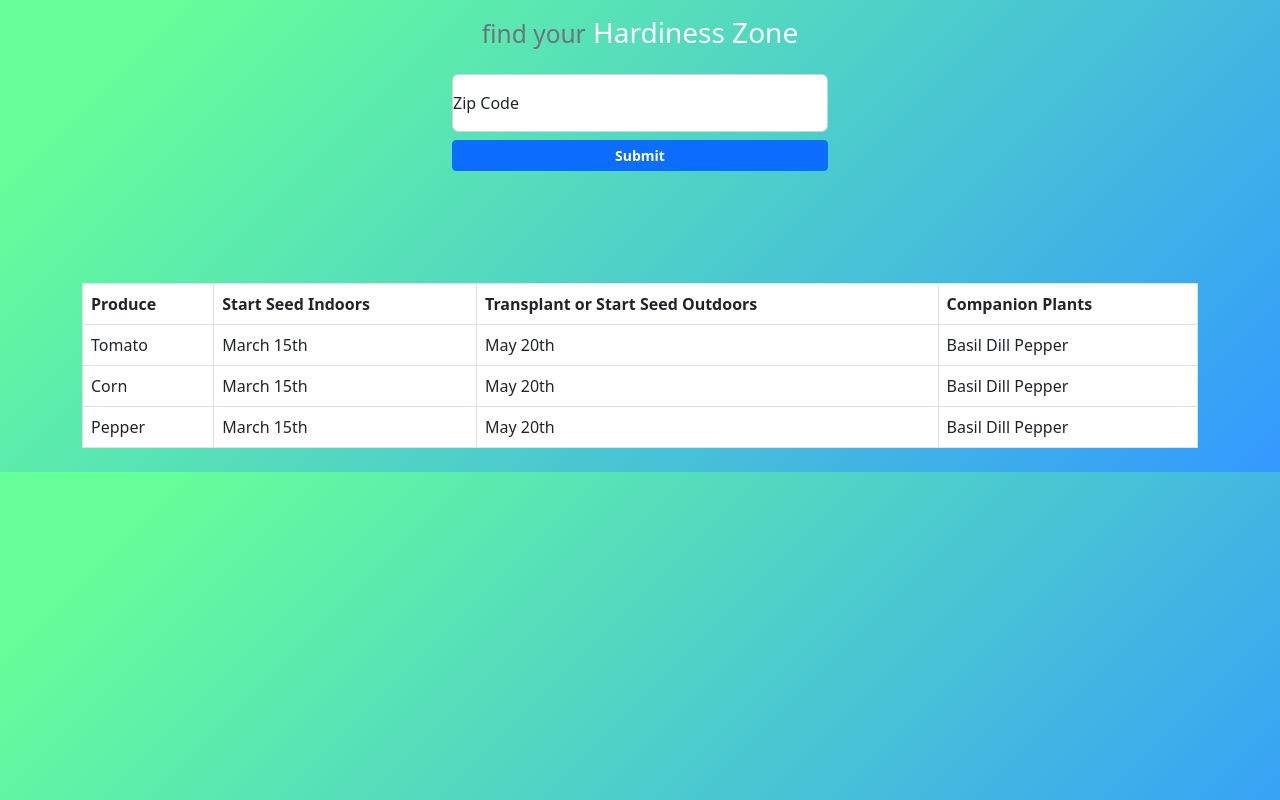
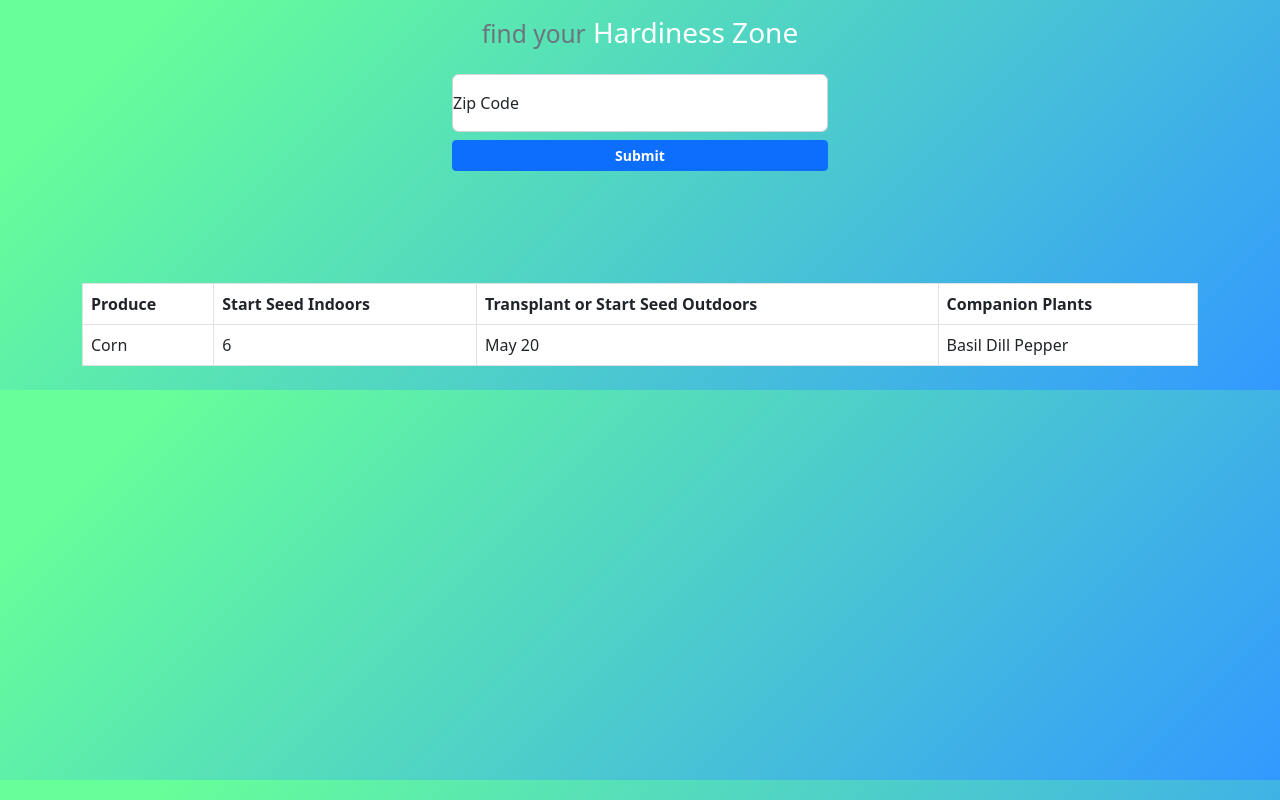
Before and after one commit to amandajo502/hardiness-zone-finder, a website: page index.html in a window 1280 px wide. Drawn offline with nearby package versions, Linux system fonts and the light colour scheme.

Commit message:
zone interaction

```diff
--- a/index.html
+++ b/index.html
@@ -57,7 +57,7 @@
         <tr>
           <th data-field="name">Produce</th>
           <th data-field="startSeedIndoors">Start Seed Indoors</th>
-          <th data-field="transplantOutdoors">Transplant or Start Seed Outdoors</th>
+          <th data-field="zoneTransplantOutdoors">Transplant or Start Seed Outdoors</th>
           <th data-field="companionPlants">Companion Plants</th>
         </tr>
       </thead>
--- a/public/js/hzf.js
+++ b/public/js/hzf.js
@@ -9,7 +9,7 @@ const zoneSpans = [
   document.getElementById("zoneSpan1"),
   document.getElementById("zoneSpan2"),
 ];
-let zoneInfo = {};
+let zoneInfo = { hardiness_zone: "3g" };
 
 zipInput.addEventListener("input", (e) => {
   resultContainer.classList.remove("visible");
@@ -61,22 +61,30 @@ const updateZoneSpans = (zoneInfo) => {
   resultContainer.classList.add("visible");
 };
 
+const getOutdoorPlantTime = (prods) => {
+  const result = prods.zoneTransplantOutdoors.filter(
+    (item) => item.zone === zoneInfo.hardiness_zone.charAt(0)
+  );
+  return result[0].date
+};
+
 fetch("produce-data.json")
-.then(function(response){
+  .then(function (response) {
     return response.json();
   })
-.then(function(products){
+  .then(function (products) {
     let placeholder = document.querySelector("#data-output");
     let out = "";
-  for(let product of products){
+    for (let product of products) {
       out += `
       <tr>
         <td>${product.name}</td>
-        <td>${product.startSeedIndoors}</td>
-        <td>${product.transplantOutdoors}</td>
+        <td>${product.startSeedsIndoorsWeeks}</td>
+
+        <td>${getOutdoorPlantTime(product)}</td>
         <td>${product.companionPlants}</td>
       </tr>
     `;
     }
     placeholder.innerHTML = out;
-})
+  });
--- a/public/produce-data.json
+++ b/public/produce-data.json
@@ -1,20 +1,21 @@
 [
   {
-          "name": "Tomato",
-          "startSeedIndoors": "March 15th",
-          "transplantOutdoors": "May 20th",
-          "companionPlants": "Basil Dill Pepper"
+    "name": "Corn",
+    "startSeedsIndoorsWeeks": 6,
+    "zoneTransplantOutdoors": [
+      {
+        "zone": "1",
+        "date": "May 20"
       },
       {
-          "name": "Corn",
-          "startSeedIndoors": "March 15th",
-          "transplantOutdoors": "May 20th",
-          "companionPlants": "Basil Dill Pepper"
+        "zone": "2",
+        "date": "May 20"
       },
       {
-          "name": "Pepper",
-          "startSeedIndoors": "March 15th",
-          "transplantOutdoors": "May 20th",
+        "zone": "3",
+        "date": "May 20"
+      }
+    ],
     "companionPlants": "Basil Dill Pepper"
   }
 ]
```
Lines whose indentation alone changed are shown as unchanged.
